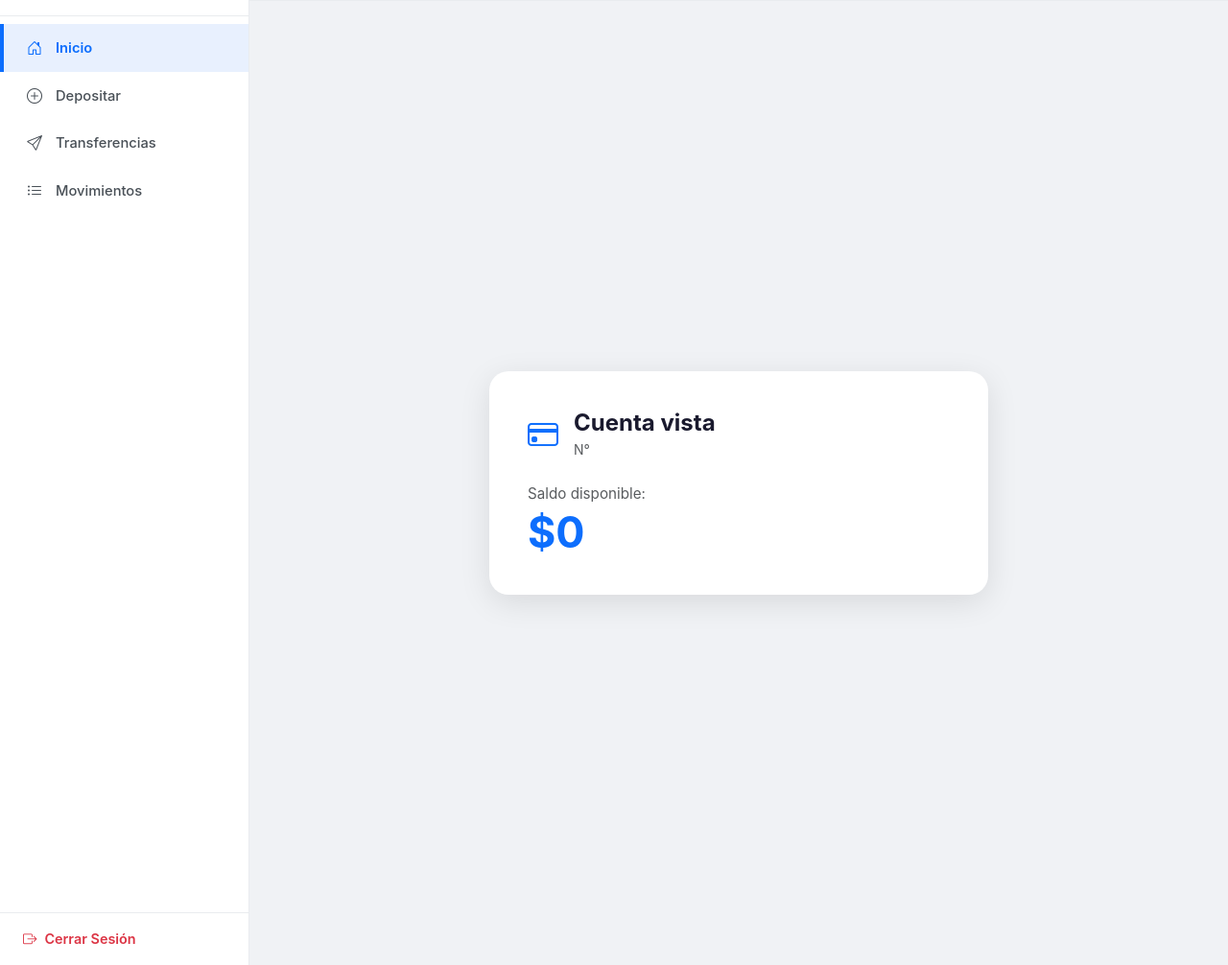
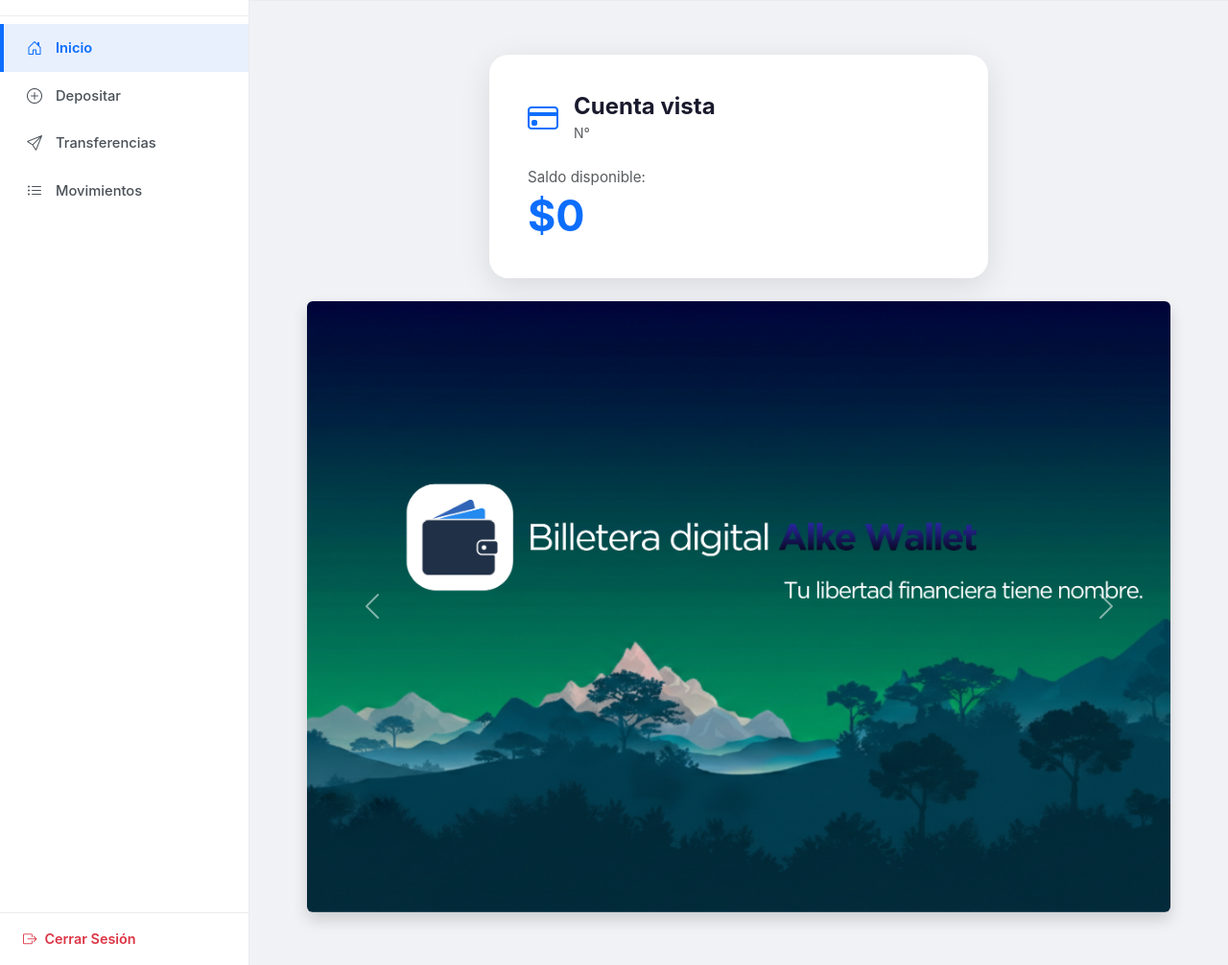
Before and after one commit to constanzasaamercado/Alke-Wallet--Alke-Financial, a Django app: template alke_web_base/web_base/templates/menu.html in a window 1280 px wide. Shown: the part 48-1054 px from the top of the page at 96% size. Run offline with Django 5.2, Linux system fonts and the light colour scheme; the template is opened without the code that fills it, so the values that code supplies are empty.

Commit message:
Se agrega carrusel a las paginas de menu, deposit y transactions, con promociones

```diff
--- a/alke_web_base/web_base/templates/menu.html
+++ b/alke_web_base/web_base/templates/menu.html
@@ -10,9 +10,9 @@
 {% endblock %}
 
 {% block content %}
-<div class="d-flex align-items-center justify-content-center" style="min-height: 100%;">
-    <div class="account-card">
+<div class="d-flex flex-column align-items-center pt-4 px-3 pb-4">
 
+    <div class="account-card mb-4">
         <div class="d-flex align-items-center mb-4">
             <i class="bi bi-credit-card text-primary me-3" style="font-size: 2rem;"></i>
             <div>
@@ -20,14 +20,41 @@
                 <small class="text-muted">N° {{ numero_cuenta }}</small>
             </div>
         </div>
+        <p class="text-muted mb-1" style="font-size: 0.95rem;">Saldo disponible:</p>
+        <div class="saldo-valor" id="saldo-display" data-valor="{{ saldo_actual }}"></div>
+    </div>
 
-        <p class="text-muted mb-1" style="font-size: 0.95rem;">Saldo disponible:</p>
-        <div class="saldo-valor"
-             id="saldo-display"
-             data-valor="{{ saldo_actual }}">
+    <!-- Carrusel promociones -->
+    <div style="width: 100%; max-width: 900px;">
+        <div id="carouselAlke" class="carousel slide rounded shadow" data-bs-ride="true">
+            <div class="carousel-inner rounded">
+                <div class="carousel-item active">
+                    <img src="{% static 'recursos/Flyer Horizontal Promociones billetera digital (2).png' %}"
+                         class="d-block w-100" alt="Promoción 1"
+                         style="width: 100%; height: auto; object-fit: contain;">
+                </div>
+                <div class="carousel-item">
+                    <img src="{% static 'recursos/Flyer Horizontal Promociones billetera digital.png' %}"
+                         class="d-block w-100" alt="Promoción 2"
+                         style="width: 100%; height: auto; object-fit: contain;">
+                </div>
+                <div class="carousel-item">
+                    <img src="{% static 'recursos/Flyer Horizontal Promociones billetera digital (1).png' %}"
+                         class="d-block w-100" alt="Promoción 3"
+                         style="width: 100%; height: auto; object-fit: contain;">
+                </div>
+            </div>
+            <button class="carousel-control-prev" type="button" data-bs-target="#carouselAlke" data-bs-slide="prev">
+                <span class="carousel-control-prev-icon" aria-hidden="true"></span>
+                <span class="visually-hidden">Previous</span>
+            </button>
+            <button class="carousel-control-next" type="button" data-bs-target="#carouselAlke" data-bs-slide="next">
+                <span class="carousel-control-next-icon" aria-hidden="true"></span>
+                <span class="visually-hidden">Next</span>
+            </button>
         </div>
+    </div>
 
-    </div>
 </div>
 {% endblock %}
 
```
Also changed, not shown: alke_web_base/web_base/templates/deposit.html (+32 -5 lines), alke_web_base/web_base/templates/transactions.html (+33 -2 lines), alke_web_base/static/recursos/Flyer Horizontal Promociones billetera digital (1).png (added), alke_web_base/static/recursos/Flyer Horizontal Promociones billetera digital (2).png (added), alke_web_base/static/recursos/Flyer Horizontal Promociones billetera digital.png (added).
